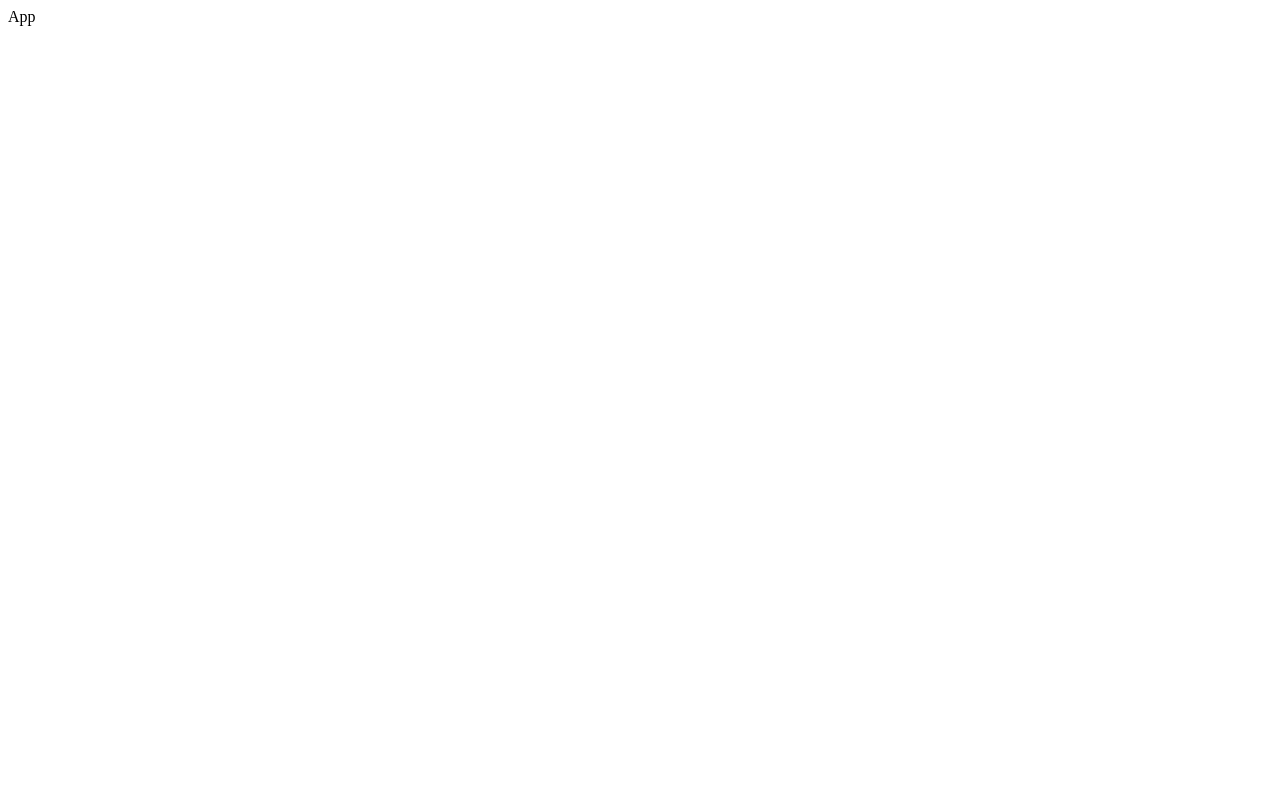
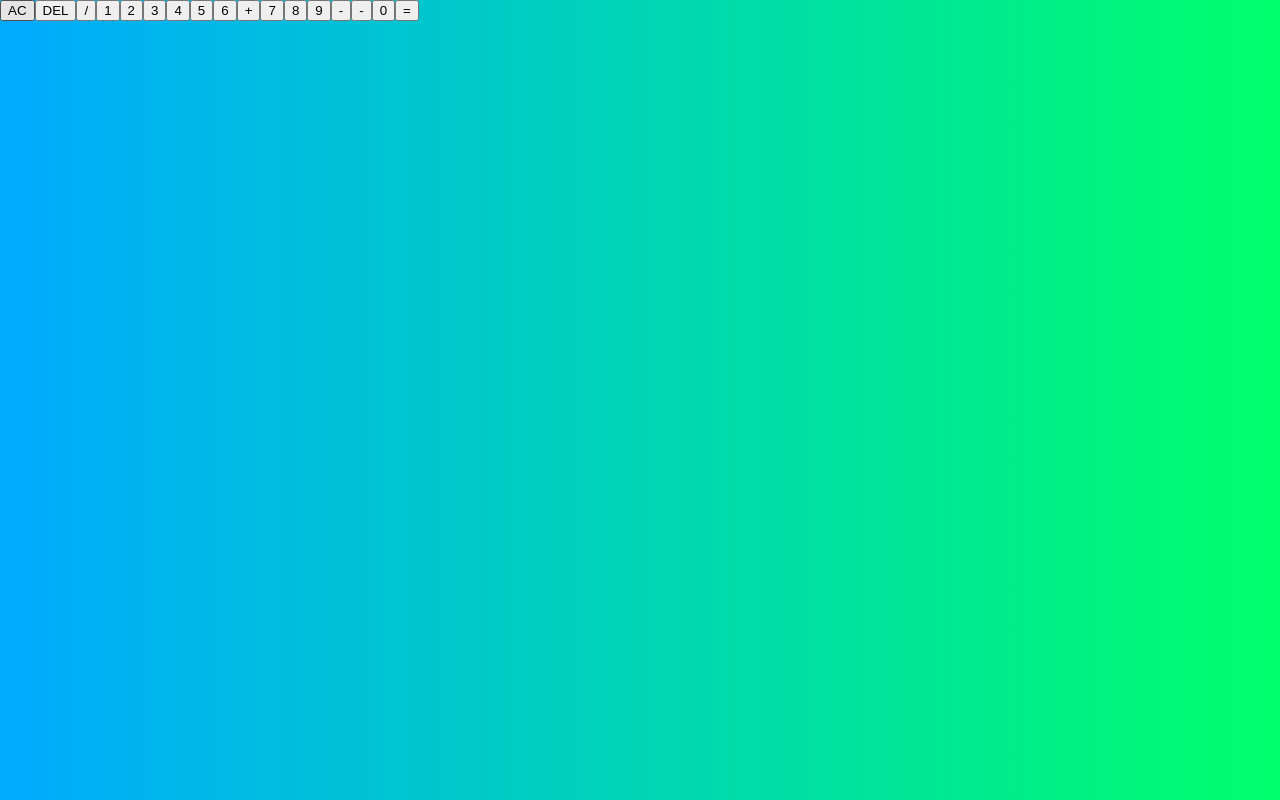
Before and after one commit to M-r-hydra/calculator, a React (Create React App) app: page / in a window 1280 px wide. Built offline with nearby package versions, Linux system fonts and the light colour scheme.

Commit message:
add basics

```diff
--- /dev/null
+++ b/src/App.css
@@ -0,0 +1,12 @@
+*::before,
+*::after {
+  -webkit-box-sizing: border-box;
+          box-sizing: border-box;
+}
+
+body {
+  margin: 0;
+  background: -webkit-gradient(linear, left top, right top, from(#00aaff), to(#00ff6c));
+  background: linear-gradient(to right, #00aaff, #00ff6c);
+}
+/*# sourceMappingURL=App.css.map */
--- /dev/null
+++ b/src/App.scss
@@ -0,0 +1,9 @@
+*::before,
+*::after {
+  box-sizing: border-box;
+}
+
+body {
+  margin: 0;
+  background: linear-gradient(to right, #00aaff, #00ff6c);
+}
--- a/src/App.tsx
+++ b/src/App.tsx
@@ -1,9 +1,36 @@
 // React
 import React from "react";
 // React
+// CSS
+import "./App.css";
+// CSS
 
 const App = () => {
-  return <div>App</div>;
+  return (
+    <div className="calculator-grid">
+      <div className="output">
+        <div className="previous-operand"></div>
+        <div className="current-operand"></div>
+      </div>
+      <button className="span-two">AC</button>
+      <button>DEL</button>
+      <button>/</button>
+      <button>1</button>
+      <button>2</button>
+      <button>3</button>
+      <button>4</button>
+      <button>5</button>
+      <button>6</button>
+      <button>+</button>
+      <button>7</button>
+      <button>8</button>
+      <button>9</button>
+      <button>-</button>
+      <button>-</button>
+      <button>0</button>
+      <button className="span-two">=</button>
+    </div>
+  );
 };
 
 export default App;
```
Also changed, not shown: 1 other file (tests, documents, lock files or other folders).
